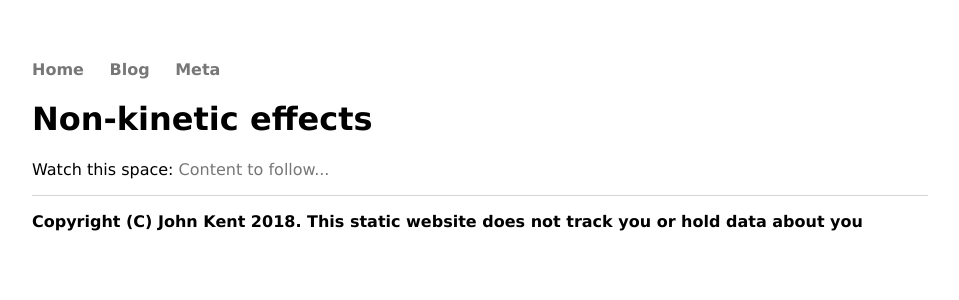
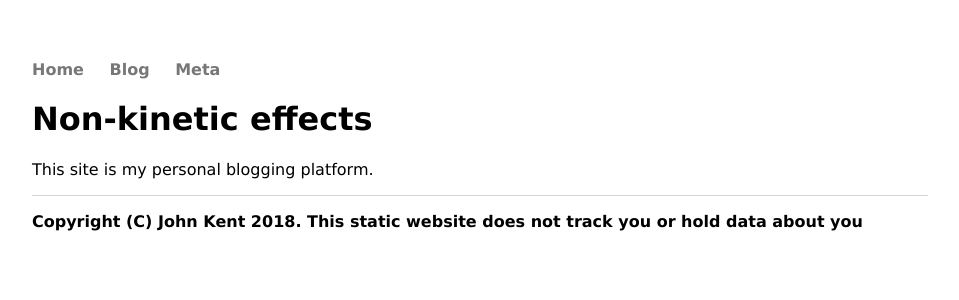
Before and after one commit to KineticLensman/KineticLensman.github.io, a Jekyll site: the page built from index.html, in a window 1280 px wide. Shown: the top 300 px of the page, without its empty margins (160-1119 px from the left). Built offline with Jekyll 4.4.1, drawn with Linux system fonts in a browser that asks for light colours.

Commit message:
Removed test hyperlink

```diff
--- a/index.html
+++ b/index.html
@@ -5,5 +5,5 @@ description: Non-kinetic effects website blog
 ---
 <div class="blurb">
 	<h1>Non-kinetic effects</h1>
-	<p>Watch this space: <a href="/about">Content to follow...</a></p>
+	<p>This site is my personal blogging platform. </p>
 </div><!-- /.blurb -->
```
